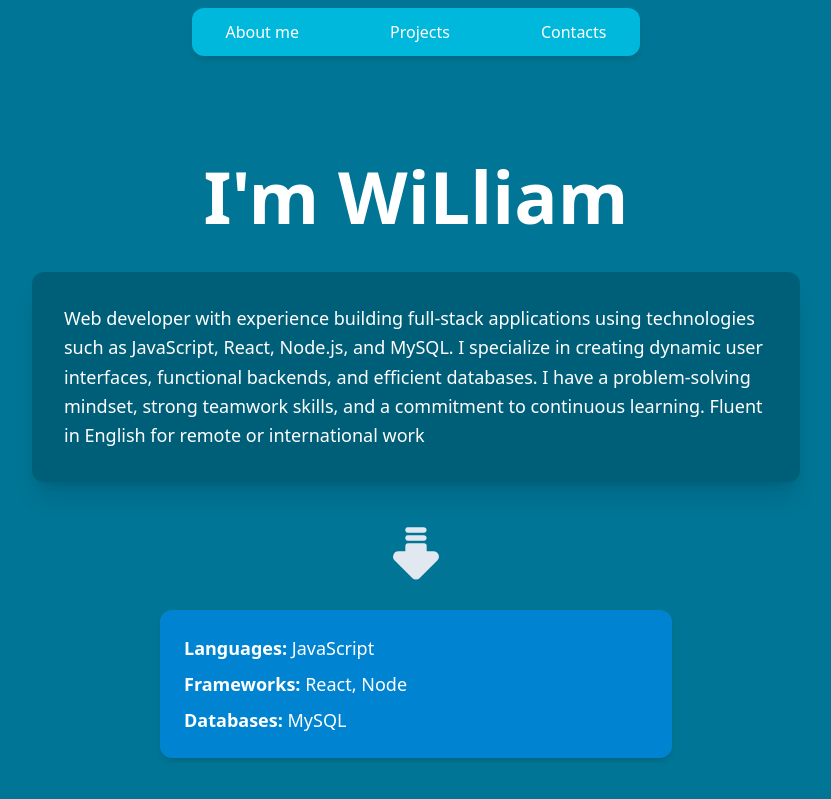
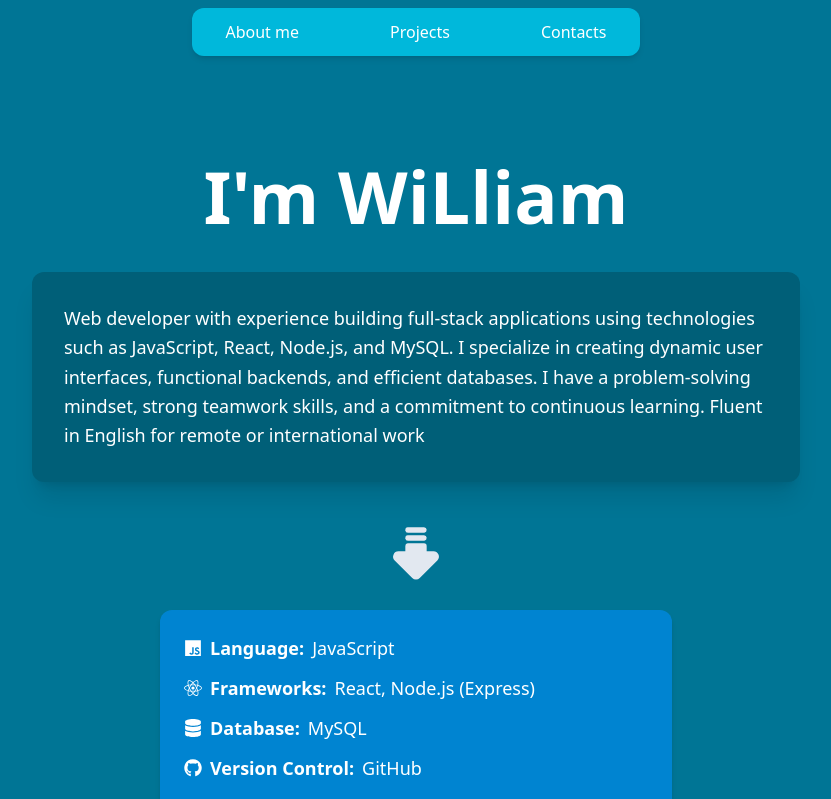
Before and after one commit to William021703/portafolio, a React (Vite) app: page / in a window 1280 px wide. Shown: the top 799 px of the page, without its empty margins (224-1055 px from the left). Built offline with nearby package versions, Linux system fonts and the light colour scheme.

Commit message:
portafolio actualizado con todas las tecnologia

```diff
--- a/package.json
+++ b/package.json
@@ -14,6 +14,7 @@
     "postcss": "^8.5.5",
     "react": "^19.1.0",
     "react-dom": "^19.1.0",
+    "react-icon": "^1.0.0",
     "react-icons": "^5.5.0",
     "tailwindcss": "^4.1.10"
   },
--- a/src/App.jsx
+++ b/src/App.jsx
@@ -1,6 +1,14 @@
 import { useEffect, useState } from "react";
 import { TbArrowBigDownLinesFilled } from "react-icons/tb";
 import "./index.css";
+import {
+  FaJs,
+  FaReact,
+  FaNodeJs,
+  FaDatabase,
+  FaGithub,
+  FaCloud,
+} from "react-icons/fa";
 
 function App() {
   const [name, setName] = useState("");
@@ -88,15 +96,21 @@ function App() {
 
       <TbArrowBigDownLinesFilled className=" w-16 h-16 text-slate-200 animate-bounce mb-4" />
 
-      <div className="bg-sky-600 p-6 rounded-xl text-white w-full max-w-lg mb-10 text-lg shadow-md space-y-2 relative">
-        <p>
-          <strong>Languages:</strong> JavaScript
+      <div className="bg-sky-600 p-6 rounded-xl text-white w-full max-w-lg mb-10 text-lg shadow-md space-y-3">
+        <p className="flex items-center gap-2">
+          <FaJs /> <strong>Language:</strong> JavaScript
         </p>
-        <p>
-          <strong>Frameworks:</strong> React, Node
+        <p className="flex items-center gap-2">
+          <FaReact /> <strong>Frameworks:</strong> React, Node.js (Express)
         </p>
-        <p>
-          <strong>Databases:</strong> MySQL
+        <p className="flex items-center gap-2">
+          <FaDatabase /> <strong>Database:</strong> MySQL
+        </p>
+        <p className="flex items-center gap-2">
+          <FaGithub /> <strong>Version Control:</strong> GitHub
+        </p>
+        <p className="flex items-center gap-2">
+          <FaCloud /> <strong>Deployment:</strong> Netlify, Railway
         </p>
       </div>
 
```
Also changed, not shown: 1 other file (tests, documents, lock files or other folders).
